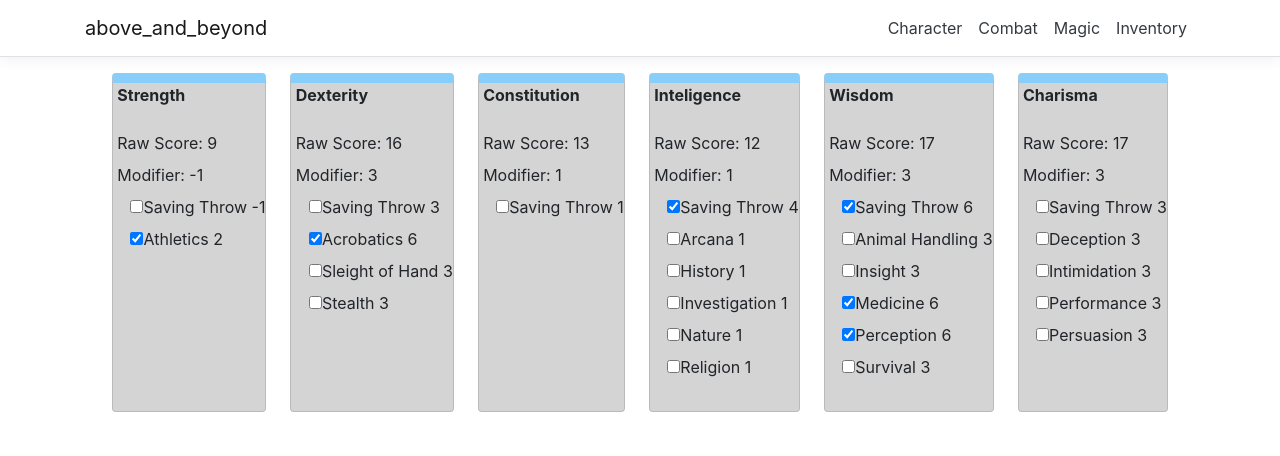
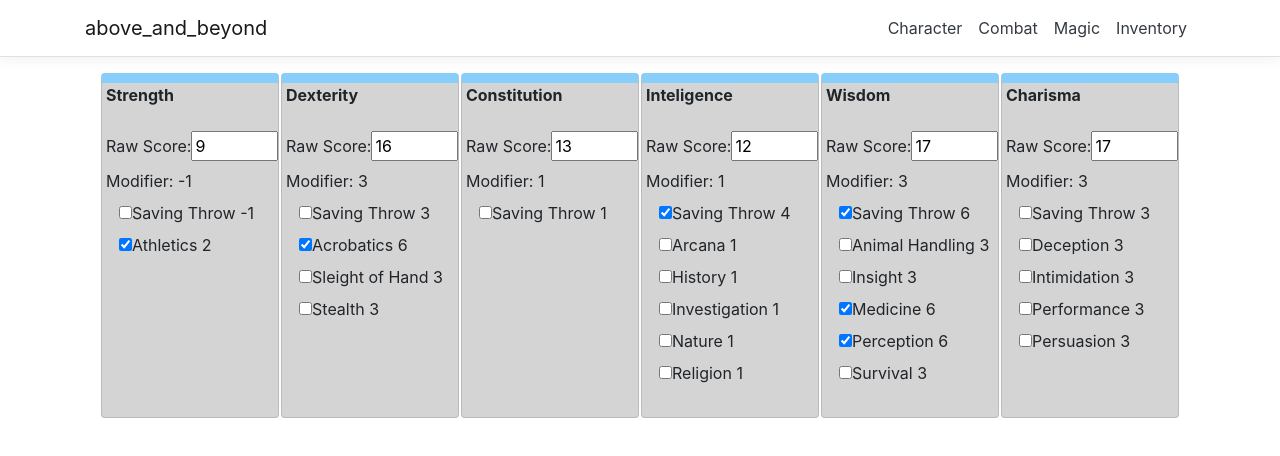
Before and after one commit to WhiskeyJack96/above-and-beyond, a React (Create React App) app in the folder ClientApp/: page /inventory in a window 1280 px wide. Shown: the top 456 px of the page. Built offline with nearby package versions, Linux system fonts and the light colour scheme.

Commit message:
Modifier now updates dynamically and passes modifier to skills
Does this inefficiently, recomputing the modifier for each child. Needs to be refactored so rawToModifier works correcntly and the math isn't copy pasted.

```diff
--- a/ClientApp/src/components/AbilityScoreBox.js
+++ b/ClientApp/src/components/AbilityScoreBox.js
@@ -8,14 +8,16 @@ class AbilityScoreBox extends Component{
         this.state = this.props;
         this.modifier = this.state.rawToModifierConverter(this.state.score);
         this.ProficiencyChange = this.ProficiencyChange.bind(this);
+        this.ScoreChange = this.ScoreChange.bind(this);
+        this.ModifierChange = this.ModifierChange.bind(this);
     }
 
     GetModifier(isProficient){
         if (isProficient){
-            return this.state.proficiencyBonus + this.modifier;
+            return this.state.proficiencyBonus + Math.floor((this.state.score-10)/2);
         }
         else{
-            return this.modifier;
+            return Math.floor((this.state.score-10)/2);
         }
     }
 
@@ -25,22 +27,50 @@ class AbilityScoreBox extends Component{
             if (this.state.skills[i].name == skillName){
                 var temp = this.state.skills;
                 temp[i].proficient = !temp[i].proficient;
-                console.log(temp);
                 this.setState(temp);
             }
         }
         return
     }
 
+    ModifierChange() {
+        console.log(this.modifier)
+        this.setState({modifier: Math.floor((this.score-10)/2)});
+        console.log(this.modifier)
+        return
+    }
+
+    ScoreChange(e) {
+       // console.log(this.state.score);
+        this.setState({score: e.target.value});
+        setTimeout(this.ModifierChange, 3000);
+
+        //console.log(this.state.score);
+        //WAIT AND RERENDER MODIFER MODIFIER
+        return
+    }
+
+
+
+
    render(){
        return(
             <div className ="card">
                     <strong>{this.state.name}</strong><br />
                 <label>
-                    Raw Score: {this.state.score}
+                    Raw Score:
+                    <input
+                        type="number"
+                        name="rawscore"
+                        // NOT WORKING?!
+                        min='1'
+                        max='30'
+                        value= {this.state.score}
+                        onChange = {(e) => this.ScoreChange(e)}
+                    ></input>
                 </label>
                 <label>
-                    Modifier: {this.modifier}
+                    Modifier: {Math.floor((this.state.score-10)/2)}
                 </label>
                 {this.state.skills.map((skill, i) => <Skill name={skill.name} score={this.GetModifier(skill.proficient)} handleClick = {this.ProficiencyChange} key={i} proficient={skill.proficient}/>)}
             <br />
--- a/ClientApp/src/containers/SkillContainer.js
+++ b/ClientApp/src/containers/SkillContainer.js
@@ -24,6 +24,7 @@ export class SkillContainer extends Component {
         return Math.floor((score-10)/2);
     }
 
+
     render () {
         return (
         <div className='container'>
```
